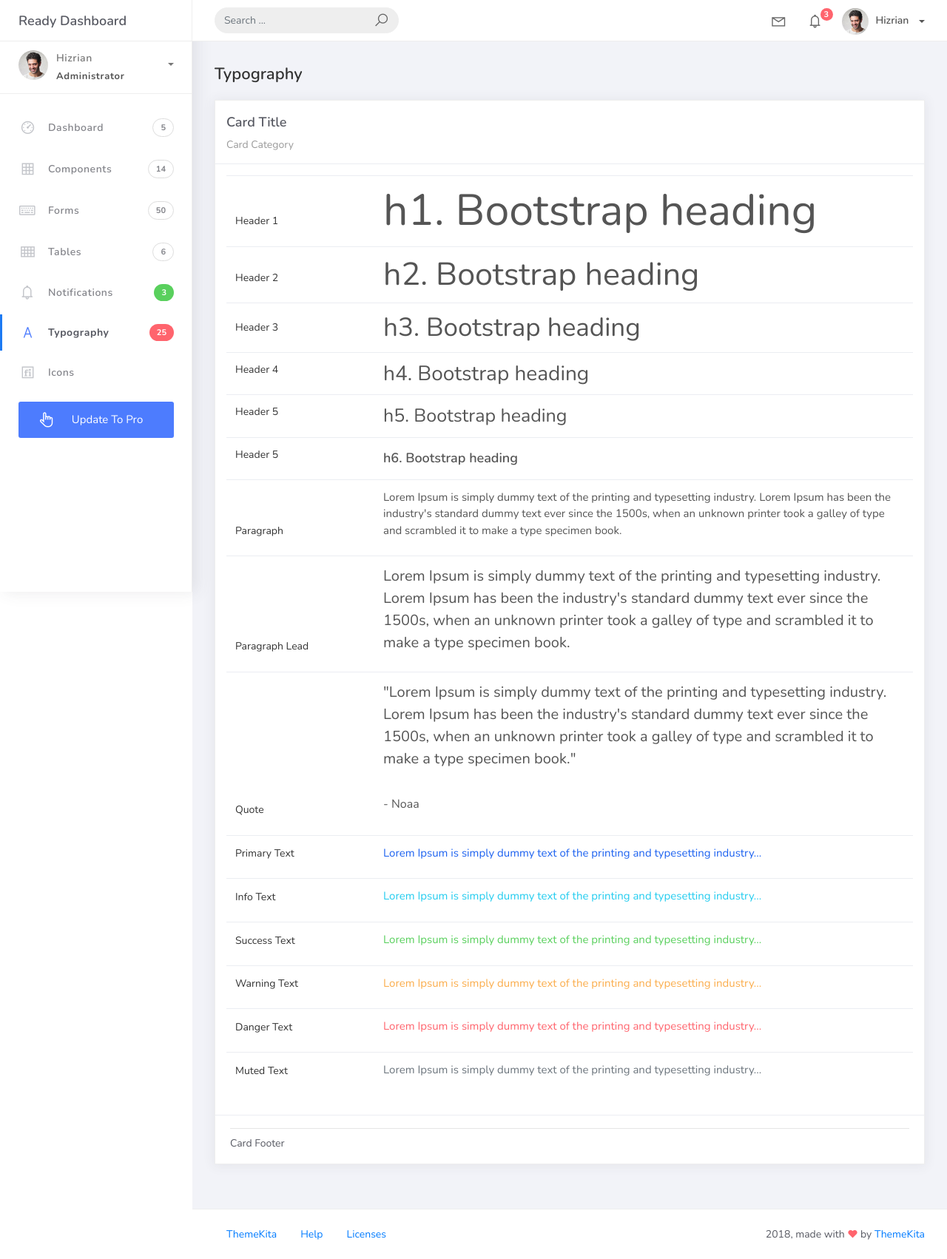
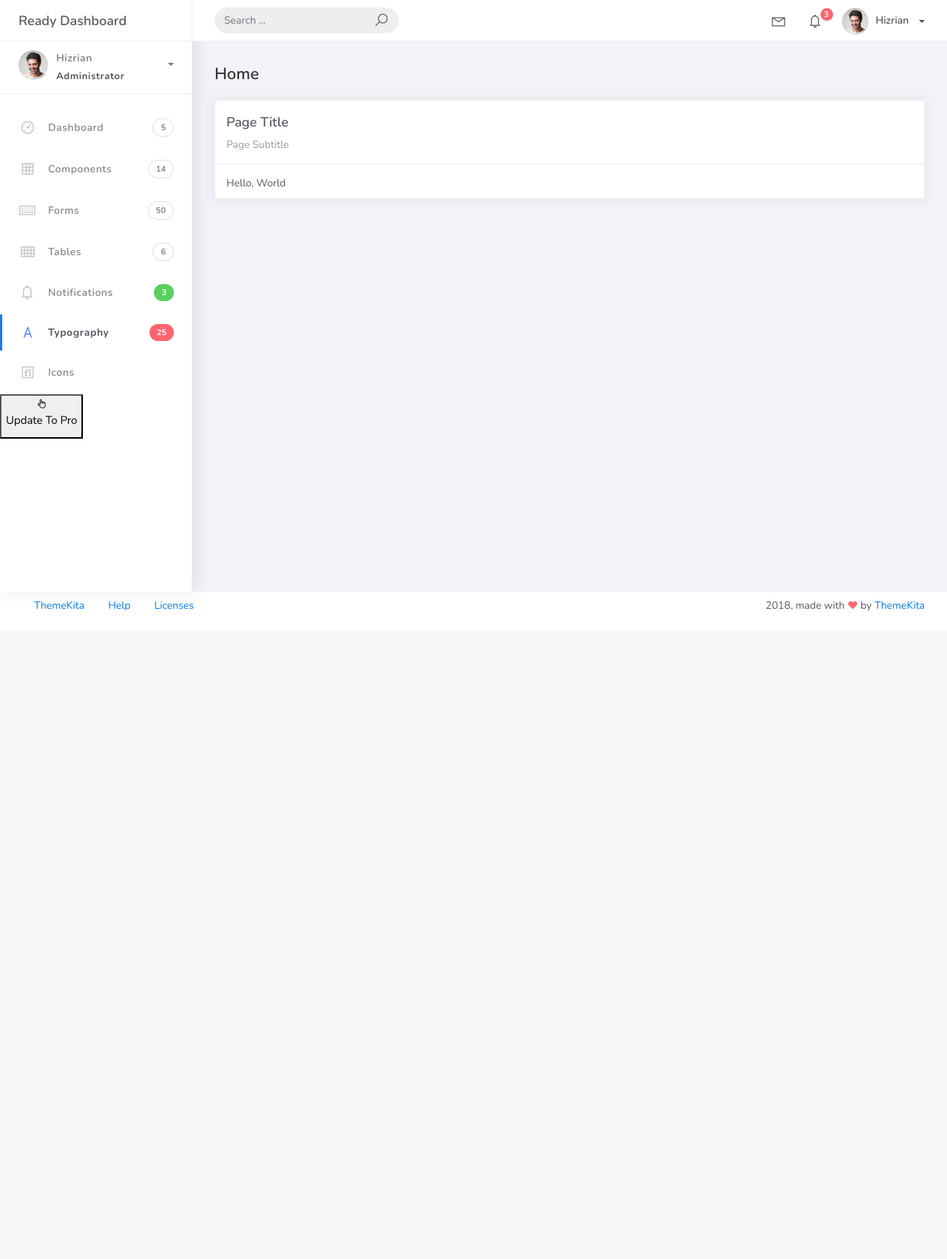
Before and after one commit to Hawksprey420/psusphere, a Django app: template projectsite/templates/home.html in a window 1280 px wide. Shown: the whole page at 74% size. After the commit the page ends 826 px from the top, so only its background shows below. Run offline with Django 5.2, Linux system fonts and the light colour scheme; the template is opened without the code that fills it, so the values that code supplies are empty; some libraries are stand-ins or nearby versions.

Commit message:
fixed html linking in settings, urls, views, removed stuff in base html,

```diff
--- a/projectsite/projectsite/urls.py
+++ b/projectsite/projectsite/urls.py
@@ -16,7 +16,10 @@ Including another URLconf
 """
 from django.contrib import admin
 from django.urls import path
+from studentorg.views import HomePageView
+from studentorg import views
 
 urlpatterns = [
     path('admin/', admin.site.urls),
+    path('', views.HomePageView.as_view(), name='home'),
 ]
--- a/projectsite/studentorg/views.py
+++ b/projectsite/studentorg/views.py
@@ -1,3 +1,9 @@
 from django.shortcuts import render
+from django.views.generic.list import ListView
+from studentorg.models import Organization
 
+class HomePageView(ListView):
+    model = Organization
+    context_object_name = 'home'
+    template_name = "home.html"
 # Create your views here.
--- a/projectsite/templates/base.html
+++ b/projectsite/templates/base.html
@@ -3,12 +3,12 @@
 <html>
 <head>
 	<meta http-equiv="X-UA-Compatible" content="IE=edge,chrome=1" />
-	<title>Typography - Ready Bootstrap Dashboard</title>
+	<title>{% block title %}PSUSphere{% endblock %}</title>
 	<meta content='width=device-width, initial-scale=1.0, maximum-scale=1.0, user-scalable=0, shrink-to-fit=no' name='viewport' />
-	<link rel="stylesheet" href="assets/css/bootstrap.min.css">
+	<link rel="stylesheet" href="{% static 'css/bootstrap.min.css' %}">
 	<link rel="stylesheet" href="https://fonts.googleapis.com/css?family=Nunito:200,200i,300,300i,400,400i,600,600i,700,700i,800,800i,900,900i">
-	<link rel="stylesheet" href="assets/css/ready.css">
-	<link rel="stylesheet" href="assets/css/demo.css">
+	<link rel="stylesheet" href="{% static 'css/ready.css' %}">
+	<llink rel="stylesheet" href="{% static 'css/demo.css' %}">
 </head>
 <body>
 	<div class="wrapper">
@@ -225,144 +225,8 @@
 				</div>
 			</div>
 			<div class="main-panel">
-				<div class="content">
-					<div class="container-fluid">
-						<h4 class="page-title">Typography</h4>
-						<div class="row">
-							<div class="col-md-12">
-								<div class="card">
-									<div class="card-header">
-										<div class="card-title">Card Title</div>
-										<div class="card-category">Card Category</div>
-									</div>
-									<div class="card-body">
-										<table class="table table-typo">
-											<tbody>
-												<tr>
-													<td>
-														<p>Header 1</p>
+                    {% block content %}{% endblock %}
 
-													</td>
-													<td><span class="h1">h1. Bootstrap heading</span></td>
-												</tr>
-												<tr>
-													<td>
-														<p>Header 2</p>
-
-													</td>
-													<td><span class="h2">h2. Bootstrap heading</span></td>
-												</tr>
-												<tr>
-													<td>
-														<p>Header 3</p>
-
-													</td>
-													<td><span class="h3">h3. Bootstrap heading</span></td>
-												</tr>
-												<tr>
-													<td>
-														<p>Header 4</p>
-
-													</td>
-													<td><span class="h4">h4. Bootstrap heading</span></td>
-												</tr>
-												<tr>
-													<td>
-														<p>Header 5</p>
-
-													</td>
-													<td><span class="h5">h5. Bootstrap heading</span></td>
-												</tr>
-												<tr>
-													<td>
-														<p>Header 5</p>
-
-													</td>
-													<td><span class="h6">h6. Bootstrap heading</span></td>
-												</tr>
-												<tr>
-													<td>
-														<p>Paragraph</p>
-
-													</td>
-													<td><p>Lorem Ipsum is simply dummy text of the printing and typesetting industry. Lorem Ipsum has been the industry's standard dummy text ever since the 1500s, when an unknown printer took a galley of type and scrambled it to make a type specimen book.</p></span></td>
-												</tr>
-												<tr>
-													<td>
-														<p>Paragraph Lead</p>
-
-													</td>
-													<td><p class="lead">Lorem Ipsum is simply dummy text of the printing and typesetting industry. Lorem Ipsum has been the industry's standard dummy text ever since the 1500s, when an unknown printer took a galley of type and scrambled it to make a type specimen book.</p></td>
-												</tr>
-												<tr>
-													<td>
-														<p>Quote</p>
-
-													</td>
-													<td><blockquote>
-														<p class="blockquote blockquote-primary">
-															"Lorem Ipsum is simply dummy text of the printing and typesetting industry. Lorem Ipsum has been the industry's standard dummy text ever since the 1500s, when an unknown printer took a galley of type and scrambled it to make a type specimen book."
-															<br>
-															<br>
-															<small>
-																- Noaa
-															</small>
-														</p>
-													</blockquote></td>
-												</tr>
-												<tr>
-													<td>
-														<p>Primary Text</p>
-
-													</td>
-													<td><p class="text-primary">Lorem Ipsum is simply dummy text of the printing and typesetting industry...</p></span></td>
-												</tr>
-												<tr>
-													<td>
-														<p>Info Text</p>
-
-													</td>
-													<td><p class="text-info">Lorem Ipsum is simply dummy text of the printing and typesetting industry...</p></span></td>
-												</tr>
-												<tr>
-													<td>
-														<p>Success Text</p>
-
-													</td>
-													<td><p class="text-success">Lorem Ipsum is simply dummy text of the printing and typesetting industry...</p></span></td>
-												</tr>
-												<tr>
-													<td>
-														<p>Warning Text</p>
-
-													</td>
-													<td><p class="text-warning">Lorem Ipsum is simply dummy text of the printing and typesetting industry...</p></span></td>
-												</tr>
-												<tr>
-													<td>
-														<p>Danger Text</p>
-
-													</td>
-													<td><p class="text-danger">Lorem Ipsum is simply dummy text of the printing and typesetting industry...</p></span></td>
-												</tr>
-												<tr>
-													<td>
-														<p>Muted Text</p>
-
-													</td>
-													<td><p class="text-muted">Lorem Ipsum is simply dummy text of the printing and typesetting industry...</p></span></td>
-												</tr>
-											</tbody>
-										</table>
-									</div>
-									<div class="card-footer">
-										<hr>
-										Card Footer
-									</div>
-								</div>
-							</div>
-						</div>
-					</div>
 				</div>
 				<footer class="footer">
 					<div class="container-fluid">
```
Also changed, not shown: projectsite/projectsite/settings.py (+6 -1 lines).
